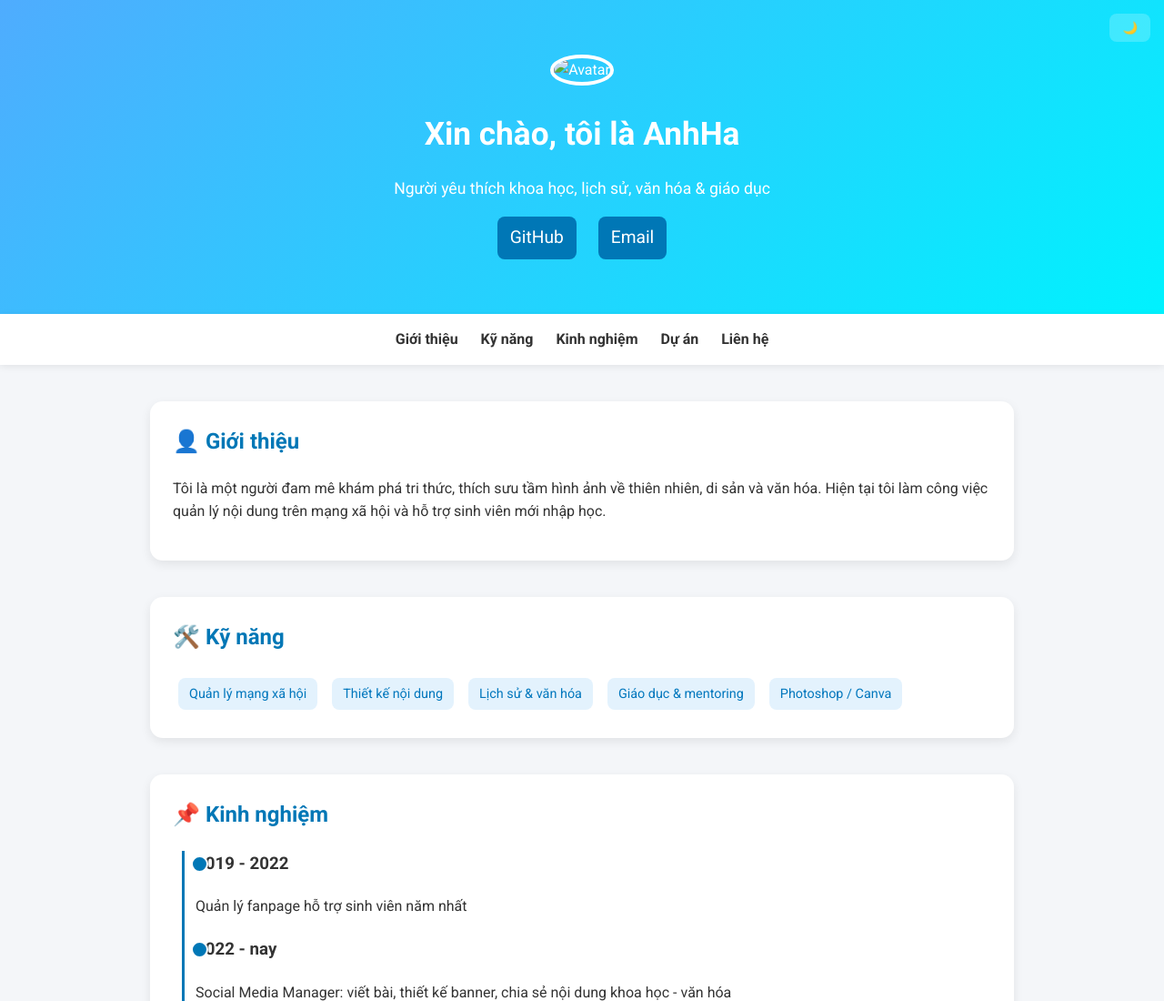
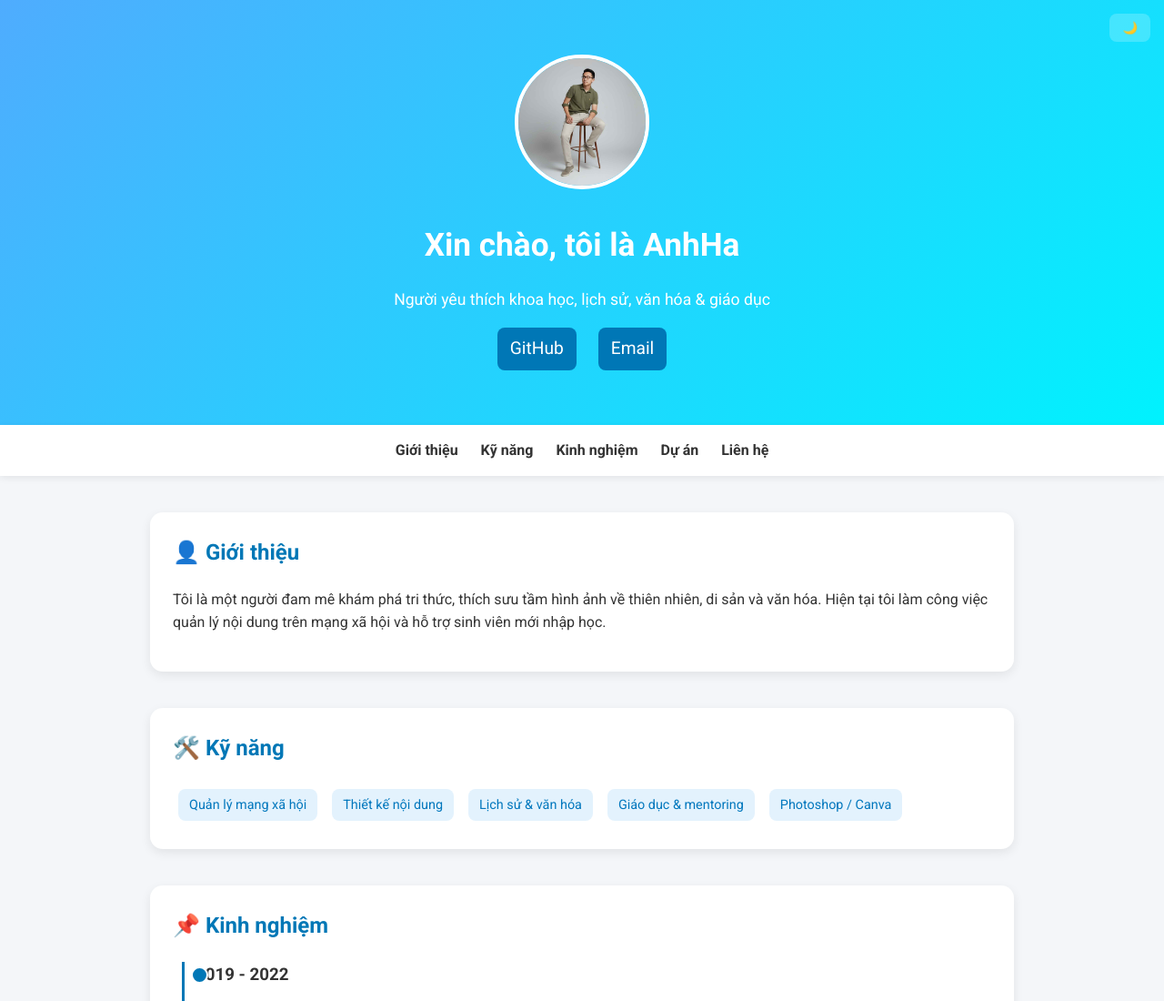
Before and after one commit to canhtam97/canhtam97.github.io, a plain HTML site: page index.html in a window 1280 px wide. Shown: the top 1100 px of the page at 91% size. Drawn offline with Linux system fonts and the light colour scheme.

Commit message:
Update index.html

```diff
--- a/index.html
+++ b/index.html
@@ -172,7 +172,7 @@
   <!-- HEADER -->
   <header>
     <button id="toggle-dark">🌙</button>
-    <img src="images/avatar.jpg" alt="Avatar"> <!-- thay link avatar -->
+    <img src="avatar.jpg" alt="Avatar"> <!-- thay link avatar -->
     <h1>Xin chào, tôi là AnhHa</h1>
     <p>Người yêu thích khoa học, lịch sử, văn hóa & giáo dục</p>
     <div class="social-links">
```
